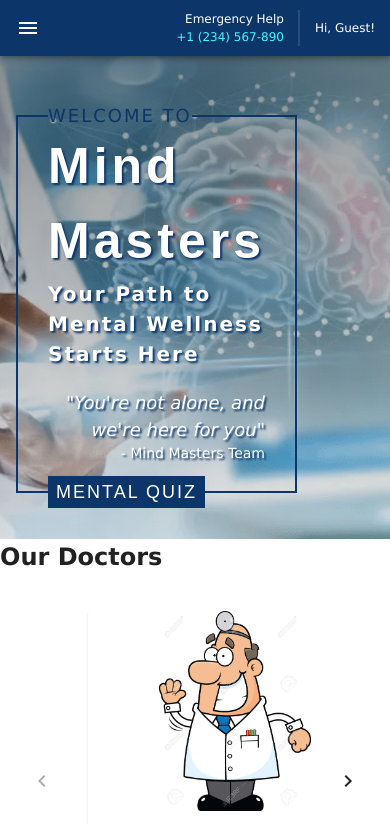
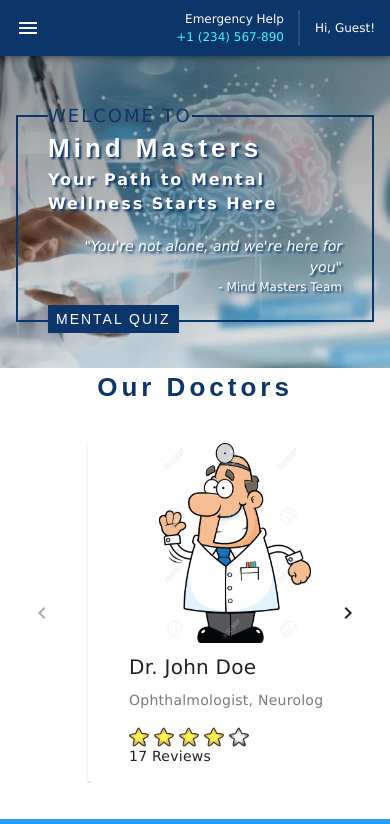
Before and after one commit to Feralwater/CogniLearn, a Vue app: page / in a window 390 px wide. Shown: the top 824 px of the page. Built offline with nearby package versions, Linux system fonts and the light colour scheme.

Commit message:
add responsive styles

```diff
--- a/src/views/HomeView/HomeView.css
+++ b/src/views/HomeView/HomeView.css
@@ -9,7 +9,6 @@
 .hero-text {
   z-index: 0;
   width: 40%;
-  /*top: 10%;*/
   position: relative;
   border: 2px solid var(--secondary);
   padding: 0 30px;
@@ -72,8 +71,46 @@
   font-size: 14px;
 }
 
+.doctors--header {
+  font-family: 'Abril Fatface', sans-serif;
+  font-size: 50px;
+  letter-spacing: 4px;
+  color: var(--secondary);
+  text-align: center;
+}
+
 @media screen and (max-width: 599px) {
   .hero {
     margin: 56px 0 0 0;
   }
+
+  .hero-text {
+    width: 100%;
+  }
+
+  .hero-text h1 {
+    font-size: 26px;
+  }
+
+  .hero-text h2 {
+    font-size: 16px;
+  }
+
+  .quote-text {
+    font-style: italic;
+    font-size: 14px;
+  }
+
+  .quote-author {
+    font-size: 12px;
+  }
+
+  .hero-link {
+    font-size: 14px;
+    bottom: -11px;
+  }
+
+  .doctors--header {
+    font-size: 26px;
+  }
 }
--- a/src/views/HomeView/HomeView.vue
+++ b/src/views/HomeView/HomeView.vue
@@ -29,7 +29,7 @@ import { doctors } from "@/data/doctors";
     </v-img>
 
     <section>
-      <h2>Our Doctors</h2>
+      <h2 class="doctors--header">Our Doctors</h2>
       <div class="home-slider">
         <slide-group :sliderItems="doctors" />
       </div>
```
